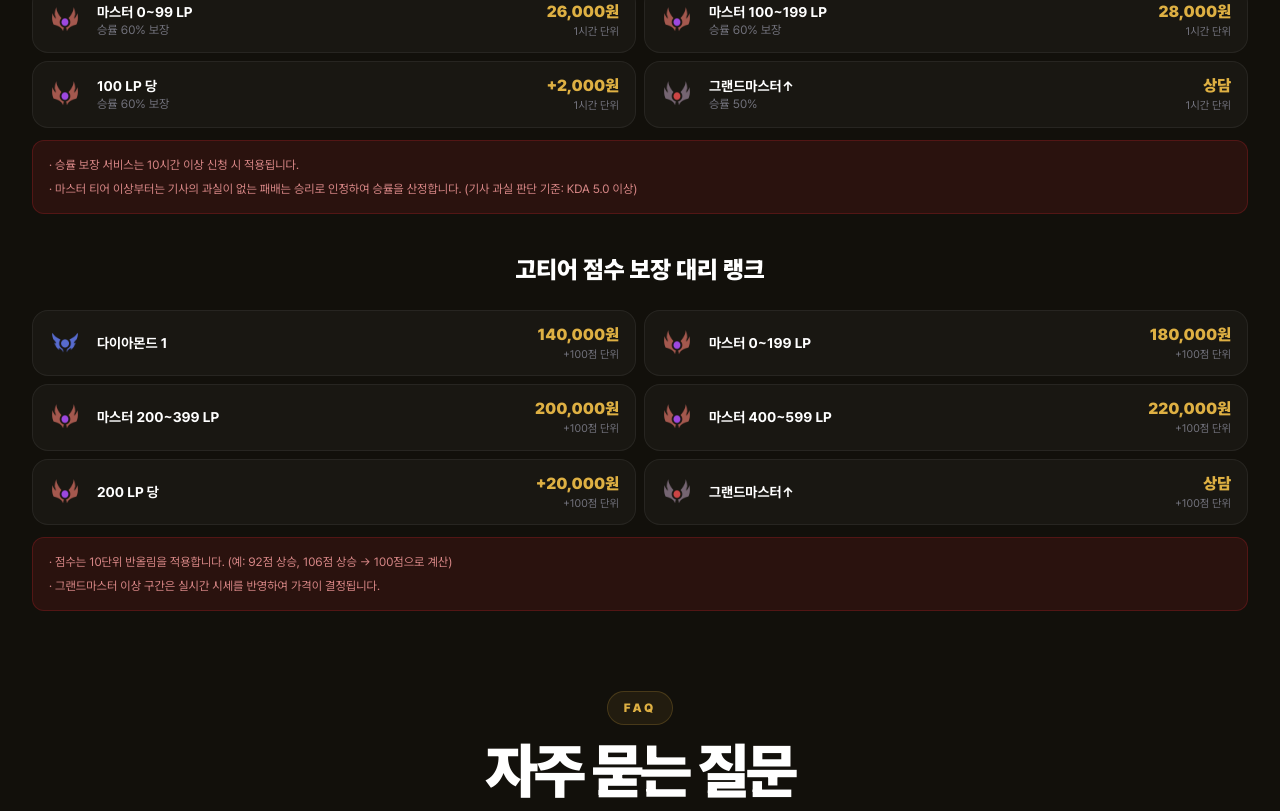
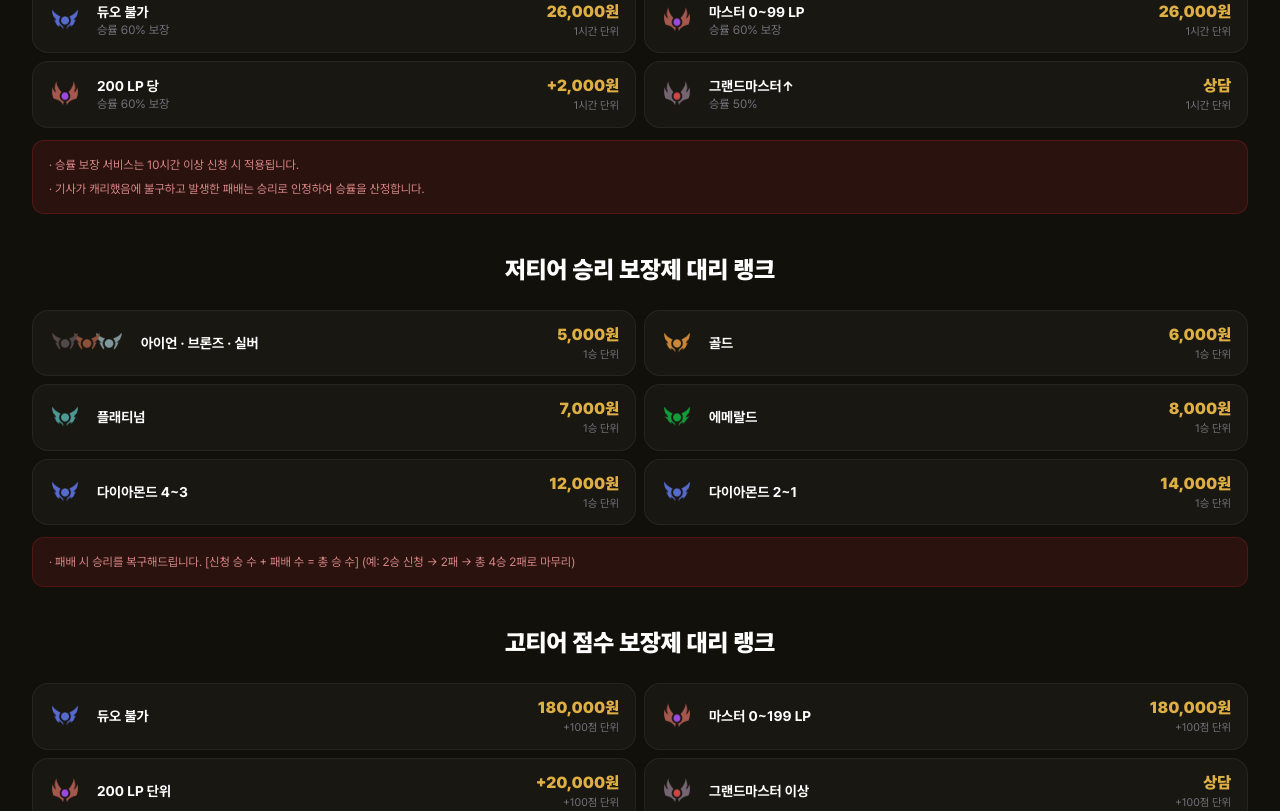
Before and after one commit to pingulee/xyz, a Next.js app: page /boosting in a window 1280 px wide. Shown: the part 957-1768 px from the top of the page. Built offline with nearby package versions, Linux system fonts and the light colour scheme.

Commit message:
멘트 수정

```diff
--- a/app/boosting/page.tsx
+++ b/app/boosting/page.tsx
@@ -113,6 +113,7 @@ export default function BoostingPage() {
         cta="대리 문의하기"
         pointIcon="check"
         showPriceTable
+        priceTableVariant="boosting"
       />
 
       <section className="pb-20">
--- a/app/duo/page.tsx
+++ b/app/duo/page.tsx
@@ -3,7 +3,7 @@ import ServiceDetail from "@/components/ServiceDetail";
 import { site } from "@/lib/site";
 
 const description =
-  "XYZ 롤 듀오 랭크 서비스의 가격과 진행 방식을 안내합니다. 시간제 듀오 랭크와 점수 보장 듀오 랭크 두 가지 서비스를 제공합니다.";
+  "XYZ 롤 듀오 랭크 서비스의 가격과 진행 방식을 안내합니다. 시간제 듀오 랭크 서비스를 제공합니다.";
 
 export const metadata: Metadata = {
   title: "듀오 랭크 가격 | 검증 기사 듀오 서비스 안내",
@@ -55,8 +55,8 @@ export default function DuoPage() {
       <ServiceDetail
         eyebrow="duo queue"
         title="듀오 랭크 가격"
-        desc="시간제 듀오 랭크와 점수 보장 듀오 랭크를 확인할 수 있는 서비스 안내입니다."
-        featureTitle="듀오 서비스 특징"
+        desc="시간제 듀오 랭크를 확인할 수 있는 서비스 안내입니다."
+        featureTitle="부가 서비스"
         points={[
           "기사 지정",
           "기사 라인 및 챔피언 지정",
--- a/app/page.tsx
+++ b/app/page.tsx
@@ -387,7 +387,7 @@ export default async function Home() {
           </Reveal>
           <div className="space-y-12">
             <Reveal>
-              <PriceTable />
+              <PriceTable variant="boosting" />
             </Reveal>
             <Reveal>
               <PriceTable variant="duo" />
--- a/components/PriceTable.tsx
+++ b/components/PriceTable.tsx
@@ -4,12 +4,14 @@ import Image from "next/image";
 import { boostingPrices, duoPrices } from "@/lib/site";
 
 type PriceTableProps = {
-  variant?: "boosting" | "duo";
+  variant: "boosting" | "duo";
 };
 
-export default function PriceTable({ variant = "boosting" }: PriceTableProps) {
+export default function PriceTable({ variant }: PriceTableProps) {
   const pricing = variant === "duo" ? duoPrices : boostingPrices;
-  const { hourly, score } = pricing;
+  const { hourly } = pricing;
+  const score = variant === "boosting" ? boostingPrices.score : null;
+  const lowTierWin = variant === "boosting" ? boostingPrices.lowTierWin : null;
 
   return (
     <div className="grid gap-10">
@@ -63,7 +65,7 @@ export default function PriceTable({ variant = "boosting" }: PriceTableProps) {
         </p>
       </section>
 
-      {/* 점수 보장제 */}
+      {score && (
         <section>
           <div className="mb-6 flex flex-col items-center justify-center gap-3 text-center">
             <h3 className="text-xl font-black text-white sm:text-2xl">
@@ -95,9 +97,11 @@ export default function PriceTable({ variant = "boosting" }: PriceTableProps) {
                 <div className="flex shrink-0 flex-col items-end text-right">
                   {row.cells[1] ? (
                     <>
-                    <span className="font-black text-gold">{row.cells[1]}</span>
+                      <span className="font-black text-gold">
+                        {row.cells[1]}
+                      </span>
                       <span className="text-[11px] text-zinc-500">
-                      +100점 단위
+                        {row.cells[2] ?? "+100점 단위"}
                       </span>
                     </>
                   ) : null}
@@ -111,6 +115,59 @@ export default function PriceTable({ variant = "boosting" }: PriceTableProps) {
             </p>
           )}
         </section>
+      )}
+
+      {lowTierWin && (
+        <section>
+          <div className="mb-6 flex flex-col items-center justify-center gap-3 text-center">
+            <h3 className="text-xl font-black text-white sm:text-2xl">
+              {lowTierWin.title}
+            </h3>
+          </div>
+          <div className="grid gap-2 sm:grid-cols-2">
+            {lowTierWin.rows.map((row) => (
+              <div
+                key={row.cells[0]}
+                className="flex items-center gap-4 rounded-2xl border border-white/6 bg-white/3 px-4 py-3 transition hover:border-gold/20 hover:bg-white/5.5"
+              >
+                <div className="flex shrink-0 items-center -space-x-2.5">
+                  {row.icons.map((src, i) => (
+                    <Image
+                      key={i}
+                      src={src}
+                      alt=""
+                      width={32}
+                      height={32}
+                      className="rounded-full"
+                      style={{ zIndex: row.icons.length - i }}
+                    />
+                  ))}
+                </div>
+                <p className="min-w-0 flex-1 truncate text-sm font-bold text-white">
+                  {row.cells[0]}
+                </p>
+                <div className="flex shrink-0 flex-col items-end text-right">
+                  {row.cells[1] ? (
+                    <>
+                      <span className="font-black text-gold">
+                        {row.cells[1]}
+                      </span>
+                      <span className="text-[11px] text-zinc-500">
+                        {row.cells[2] ?? "+100점 단위"}
+                      </span>
+                    </>
+                  ) : null}
+                </div>
+              </div>
+            ))}
+          </div>
+          {lowTierWin.note && (
+            <p className="mt-3 whitespace-pre-line rounded-xl border border-red-500/20 bg-red-500/10 px-4 py-3 text-xs leading-6 text-red-300/80">
+              {lowTierWin.note}
+            </p>
+          )}
+        </section>
+      )}
     </div>
   );
 }
--- a/components/ServiceDetail.tsx
+++ b/components/ServiceDetail.tsx
@@ -5,29 +5,38 @@ import Reveal from "@/components/Reveal";
 import SectionTitle from "@/components/SectionTitle";
 import { site } from "@/lib/site";
 
-type ServiceDetailProps = {
+type ServiceDetailBaseProps = {
   eyebrow: string;
   title: string;
   desc: string;
   featureTitle: string;
   points: string[];
   cta: string;
-  showPriceTable?: boolean;
   pointIcon?: "check" | "plus";
-  priceTableVariant?: "boosting" | "duo";
 };
 
-export default function ServiceDetail({
+type ServiceDetailProps = ServiceDetailBaseProps &
+  (
+    | {
+        showPriceTable: true;
+        priceTableVariant: "boosting" | "duo";
+      }
+    | {
+        showPriceTable?: false;
+        priceTableVariant?: never;
+      }
+  );
+
+export default function ServiceDetail(props: ServiceDetailProps) {
+  const {
     eyebrow,
     title,
     desc,
     featureTitle,
     points,
     cta,
-  showPriceTable = false,
     pointIcon = "check",
-  priceTableVariant = "boosting",
-}: ServiceDetailProps) {
+  } = props;
   const Icon = pointIcon === "plus" ? PlusCircle : CheckCircle2;
   return (
     <section className="py-20">
@@ -67,9 +76,9 @@ export default function ServiceDetail({
               </a>
             </div>
           </Reveal>
-          {showPriceTable && (
+          {props.showPriceTable && (
             <Reveal delay={0.1}>
-              <PriceTable variant={priceTableVariant} />
+              <PriceTable variant={props.priceTableVariant} />
             </Reveal>
           )}
         </div>
--- a/lib/site.ts
+++ b/lib/site.ts
@@ -68,29 +68,43 @@ export const boostingPrices = {
       { icons: [T.emerald], cells: ["에메랄드", "75% 보장", "18,000원"] },
       {
         icons: [T.diamond],
-        cells: ["다이아몬드 4~2", "70% 보장", "20,000원"],
+        cells: ["다이아몬드 4~3", "70% 보장", "20,000원"],
       },
-      { icons: [T.diamond], cells: ["다이아몬드 1", "65% 보장", "24,000원"] },
+      { icons: [T.diamond], cells: ["다이아몬드 2~1", "65% 보장", "24,000원"] },
+      { icons: [T.diamond], cells: ["듀오 불가", "60% 보장", "26,000원"] },
       { icons: [T.master], cells: ["마스터 0~99 LP", "60% 보장", "26,000원"] },
-      {
-        icons: [T.master],
-        cells: ["마스터 100~199 LP", "60% 보장", "28,000원"],
-      },
-      { icons: [T.master], cells: ["100 LP 당", "60% 보장", "+2,000원"] },
+      { icons: [T.master], cells: ["200 LP 당", "60% 보장", "+2,000원"] },
       { icons: [T.grandmaster], cells: ["그랜드마스터↑", "50%", "상담"] },
     ] as PriceRow[],
     cols: ["구간", "승률 보장", "금액"] as const,
-    note: "· 승률 보장 서비스는 10시간 이상 신청 시 적용됩니다.\n· 마스터 티어 이상부터는 기사의 과실이 없는 패배는 승리로 인정하여 승률을 산정합니다. (기사 과실 판단 기준: KDA 5.0 이상)",
+    note: "· 승률 보장 서비스는 10시간 이상 신청 시 적용됩니다.\n· 기사가 캐리했음에 불구하고 발생한 패배는 승리로 인정하여 승률을 산정합니다.",
   },
   score: {
-    title: "고티어 점수 보장 대리 랭크",
+    title: "저티어 승리 보장제 대리 랭크",
     rows: [
-      { icons: [T.diamond], cells: ["다이아몬드 1", "140,000원"] },
+      {
+        icons: [T.iron, T.bronze, T.silver],
+        cells: ["아이언 · 브론즈 · 실버", "5,000원", "1승 단위"],
+      },
+      { icons: [T.gold], cells: ["골드", "6,000원", "1승 단위"] },
+      { icons: [T.platinum], cells: ["플래티넘", "7,000원", "1승 단위"] },
+      { icons: [T.emerald], cells: ["에메랄드", "8,000원", "1승 단위"] },
+      {
+        icons: [T.diamond],
+        cells: ["다이아몬드 4~3", "12,000원", "1승 단위"],
+      },
+      { icons: [T.diamond], cells: ["다이아몬드 2~1", "14,000원", "1승 단위"] },
+    ] as PriceRow[],
+    cols: ["구간", "금액"] as const,
+    note: "· 패배 시 승리를 복구해드립니다. [신청 승 수 + 패배 수 = 총 승 수] (예: 2승 신청 → 2패 → 총 4승 2패로 마무리)",
+  },
+  lowTierWin: {
+    title: "고티어 점수 보장제 대리 랭크",
+    rows: [
+      { icons: [T.diamond], cells: ["듀오 불가", "180,000원"] },
       { icons: [T.master], cells: ["마스터 0~199 LP", "180,000원"] },
-      { icons: [T.master], cells: ["마스터 200~399 LP", "200,000원"] },
-      { icons: [T.master], cells: ["마스터 400~599 LP", "220,000원"] },
-      { icons: [T.master], cells: ["200 LP 당", "+20,000원"] },
-      { icons: [T.grandmaster], cells: ["그랜드마스터↑", "상담"] },
+      { icons: [T.master], cells: ["200 LP 단위", "+20,000원"] },
+      { icons: [T.grandmaster], cells: ["그랜드마스터 이상", "상담"] },
     ] as PriceRow[],
     cols: ["구간", "금액"] as const,
     note: "· 점수는 10단위 반올림을 적용합니다. (예: 92점 상승, 106점 상승 → 100점으로 계산)\n· 그랜드마스터 이상 구간은 실시간 시세를 반영하여 가격이 결정됩니다.",
@@ -110,16 +124,15 @@ export const duoPrices = {
       { icons: [T.emerald], cells: ["에메랄드", "75% 보장", "20,000원"] },
       {
         icons: [T.diamond],
-        cells: ["다이아몬드 4~2", "70% 보장", "22,000원"],
+        cells: ["다이아몬드 4~3", "70% 보장", "22,000원"],
       },
-      { icons: [T.diamond], cells: ["다이아몬드 1", "65% 보장", "24,000원"] },
+      { icons: [T.diamond], cells: ["다이아몬드 2~1", "65% 보장", "24,000원"] },
     ] as PriceRow[],
     cols: ["구간", "승률 보장", "금액"] as const,
-    note: "· 승률 보장 서비스는 10시간 이상 신청 시 적용됩니다.\n· 기사의 과실이 없는 패배는 승리로 인정하여 승률을 산정합니다. (기사 과실 판단 기준: KDA 5.0 이상)",
+    note: "· 승률 보장 서비스는 10시간 이상 신청 시 적용됩니다.\n· 기사가 캐리했음에 불구하고 발생한 패배는 승리로 인정하여 승률을 산정합니다.",
   },
   score: {
-    ...boostingPrices.score,
-    title: "점수 보장 듀오 랭크",
+    title: "승리 보장제 듀오 랭크",
     rows: [
       {
         icons: [T.iron, T.bronze, T.silver],
@@ -130,11 +143,7 @@ export const duoPrices = {
       { icons: [T.emerald], cells: ["에메랄드", "52,500원"] },
       {
         icons: [T.diamond],
-        cells: ["다이아몬드 4~2", "60,000원"],
-      },
-      {
-        icons: [T.diamond],
-        cells: ["다이아몬드 1", "상담"],
+        cells: ["다이아몬드", "60,000원"],
       },
     ] as PriceRow[],
     cols: ["구간", "승률 보장", "금액"] as const,
```
Lines whose indentation alone changed are shown as unchanged.
